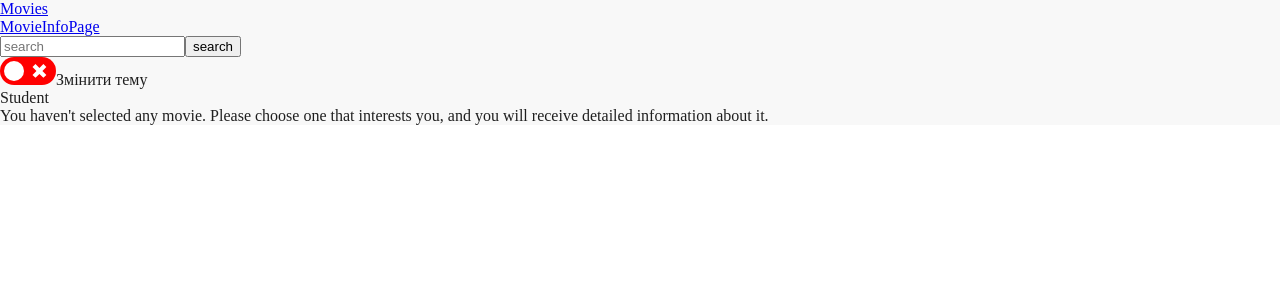
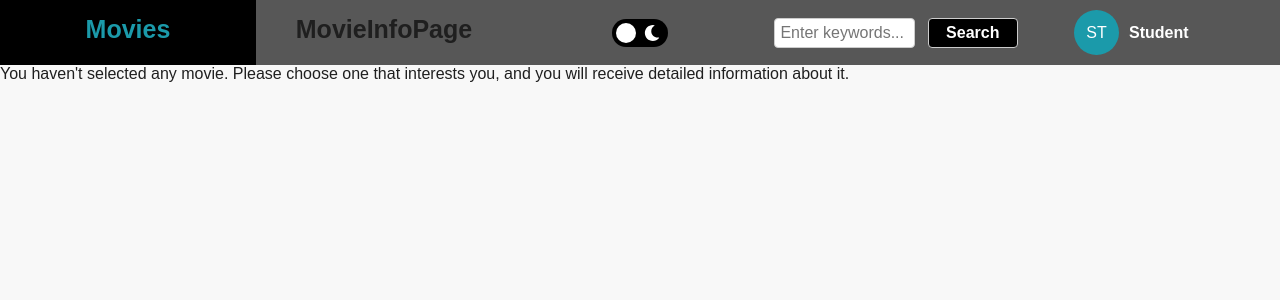
Before and after one commit to 32Valik92/project_react-ts, a React (Create React App) app: page /movieInfo in a window 1280 px wide. Shown: the top 300 px of the page. Built offline with nearby package versions, Linux system fonts and the light colour scheme.

Commit message:
part7: made style for Header

```diff
--- a/package.json
+++ b/package.json
@@ -21,7 +21,8 @@
     "web-vitals": "^2.1.4",
     "react-star-ratings": "^2.3.0",
     "react-hook-form": "^7.43.9",
-    "react-switch": "^7.0.0"
+    "react-switch": "^7.0.0",
+    "react-icons": "^4.8.0"
   },
   "scripts": {
     "start": "react-scripts start",
--- /dev/null
+++ b/src/components/Header/Header.module.css
@@ -0,0 +1,55 @@
+.header {
+    display: flex;
+    background-color: #575757;
+
+    min-height: 65px;
+}
+
+.pages {
+    display: flex;
+    justify-content: space-around;
+
+    width: 40%;
+    font-size: 25px;
+}
+
+.pages a {
+    text-align: center;
+    justify-content: center;
+    text-decoration: none;
+
+    color: #1F1F1F;
+    padding: 15px;
+    width: 50%;
+    font-weight: bold;
+}
+
+.pages a:hover {
+    color: #1b9aaa;
+    background-color: black;
+}
+
+.switcher {
+    display: flex;
+    justify-content: center;
+    align-items: center;
+
+    width: 20%;
+}
+
+.mainFormDiv {
+    display: flex;
+    justify-content: space-around;
+    align-items: center;
+
+    width: 20%;
+    flex-direction: column;
+}
+
+.userDiv {
+    display: flex;
+    justify-content: left;
+    align-items: center;
+
+    width: 20%;
+}
--- a/src/components/Header/Header.tsx
+++ b/src/components/Header/Header.tsx
@@ -6,6 +6,7 @@ import {useAppDispatch, useAppSelector} from "../../hooks";
 import {movieActions} from "../../redux";
 import {SearchInput} from "../SearchInput/SearchInput";
 import {Switcher} from "../Switcher/Switcher";
+import css from './Header.module.css'
 
 const Header: FC = () => {
     const {searchTrigger} = useAppSelector(state => state.movieReducer);
@@ -22,20 +23,18 @@ const Header: FC = () => {
     }
 
     return (
-        <div>
-            <div>
+        <div className={css.header}>
+            <div className={css.pages}>
                 <NavLink to={'movies?page=1'} onClick={resetMoviePage}>Movies</NavLink>
-            </div>
 
-            <div>
                 <NavLink to={'movieInfo'}>MovieInfoPage</NavLink>
             </div>
 
-            <div>
+            <Switcher/>
+
+            <div className={css.mainFormDiv}>
                 <SearchInput/>
             </div>
-
-            <Switcher/>
 
             <User/>
 
--- /dev/null
+++ b/src/components/SearchInput/SearchInput.module.css
@@ -0,0 +1,37 @@
+.formDiv form {
+    display: flex;
+    justify-content: space-around;
+    align-items: center;
+
+}
+
+.formDiv input {
+    box-sizing: border-box;
+    width: 55%;
+    height: 55%;
+    padding: 5px;
+
+    font-size: 16px;
+    border: 1px solid #ccc;
+    border-radius: 4px;
+}
+
+.formDiv button {
+    box-sizing: border-box;
+    width: 35%;
+    height: 55%;
+    padding: 5px 10px;
+
+    font-size: 16px;
+    background-color: #000000;
+    color: #fff;
+    border: 1px solid #ccc;
+    border-radius: 4px;
+    cursor: pointer;
+    font-weight: bold;
+
+}
+
+.formDiv button:hover {
+    color: #1b9aaa;
+}
--- a/src/components/SearchInput/SearchInput.tsx
+++ b/src/components/SearchInput/SearchInput.tsx
@@ -5,6 +5,7 @@ import {SubmitHandler, useForm} from "react-hook-form";
 import {useAppDispatch, useAppSelector} from "../../hooks";
 import {ISearch} from "../../interfaces";
 import {movieActions} from "../../redux";
+import css from './SearchInput.module.css';
 
 const SearchInput: FC = () => {
     const {searchTrigger} = useAppSelector(state => state.movieReducer);
@@ -26,10 +27,12 @@ const SearchInput: FC = () => {
     }
 
     return (
-        <form onSubmit={handleSubmit(search)}>
-            <input type="text" placeholder={'search'} {...register('searchWords')}/>
-            <button>search</button>
-        </form>
+        <div className={css.formDiv}>
+            <form onSubmit={handleSubmit(search)}>
+                <input type="text" placeholder={'Enter keywords...'} {...register('searchWords')}/>
+                <button>Search</button>
+            </form>
+        </div>
     );
 };
 
--- a/src/components/Switcher/Switcher.tsx
+++ b/src/components/Switcher/Switcher.tsx
@@ -1,20 +1,38 @@
 import React, {FC, useContext} from 'react';
 import ReactSwitch from "react-switch";
+import {FaSun, FaMoon} from 'react-icons/fa';
 
 import {ThemeContext} from "../ThemeContext/ThemeContext";
+import css from '../Header/Header.module.css';
 
 const Switcher: FC = () => {
     const {theme, toggleTheme} = useContext(ThemeContext);
+
+    // My sun icon from react-icons/fa
+    const checkedIcon = (
+        <div style={{display: 'flex', justifyContent: 'center', alignItems: 'center', height: '100%'}}>
+            <FaSun size={16} color="#ffffff"/>
+        </div>
+    );
+
+    // My moon icon from react-icons/fa
+    const uncheckedIcon = (
+        <div style={{display: 'flex', justifyContent: 'center', alignItems: 'center', height: '100%'}}>
+            <FaMoon size={16} color="#ffffff"/>
+        </div>
+    );
+
     return (
-        <div>
+        <div className={css.switcher}>
             <ReactSwitch
                 checked={theme === 'dark'}
                 onChange={toggleTheme}
-                onColor="#00ff00"
-                offColor="#ff0000"
+                onColor="#1b9aaa"
+                offColor="#000000"
+                checkedIcon={checkedIcon}
+                uncheckedIcon={uncheckedIcon}
                 handleDiameter={20}
             />
-            <label>Змінити тему</label>
         </div>
     );
 };
--- /dev/null
+++ b/src/components/UserInfo/User.module.css
@@ -0,0 +1,20 @@
+.icon {
+    display: flex;
+    justify-content: center;
+    align-items: center;
+    margin-left: 50px;
+    margin-right: 10px;
+    width: 45px;
+    height: 45px;
+
+    background-color: #1b9aaa;
+    border-radius: 50%;
+    color: white;
+
+}
+
+.surname {
+    font-size: 16px;
+    color: white;
+    font-weight: bold;
+}
--- a/src/components/UserInfo/User.tsx
+++ b/src/components/UserInfo/User.tsx
@@ -1,9 +1,13 @@
 import React, {FC} from 'react';
+
+import css from '../Header/Header.module.css';
+import cssUser from './User.module.css';
 
 const User: FC = () => {
     return (
-        <div>
-            Student
+        <div className={css.userDiv}>
+            <div className={cssUser.icon}>ST</div>
+            <div className={cssUser.surname}>Student</div>
         </div>
     );
 };
--- a/src/index.css
+++ b/src/index.css
@@ -1,3 +1,4 @@
 body {
     margin: 0;
+    font-family: Arial, sans-serif;
 }
--- a/src/layouts/MainLayout.css
+++ b/src/layouts/MainLayout.css
@@ -1,10 +1,11 @@
-/* styles.css */
 .light {
     background-color: #F8F8F8;
     color: #1F1F1F;
+    min-height: 100vh;
 }
 
 .dark {
-    background-color: #1F1F1F;
+    background-color: #222D33;
     color: #F8F8F8;
+    min-height: 100vh;
 }
```
Also changed, not shown: 1 other file (tests, documents, lock files or other folders).
